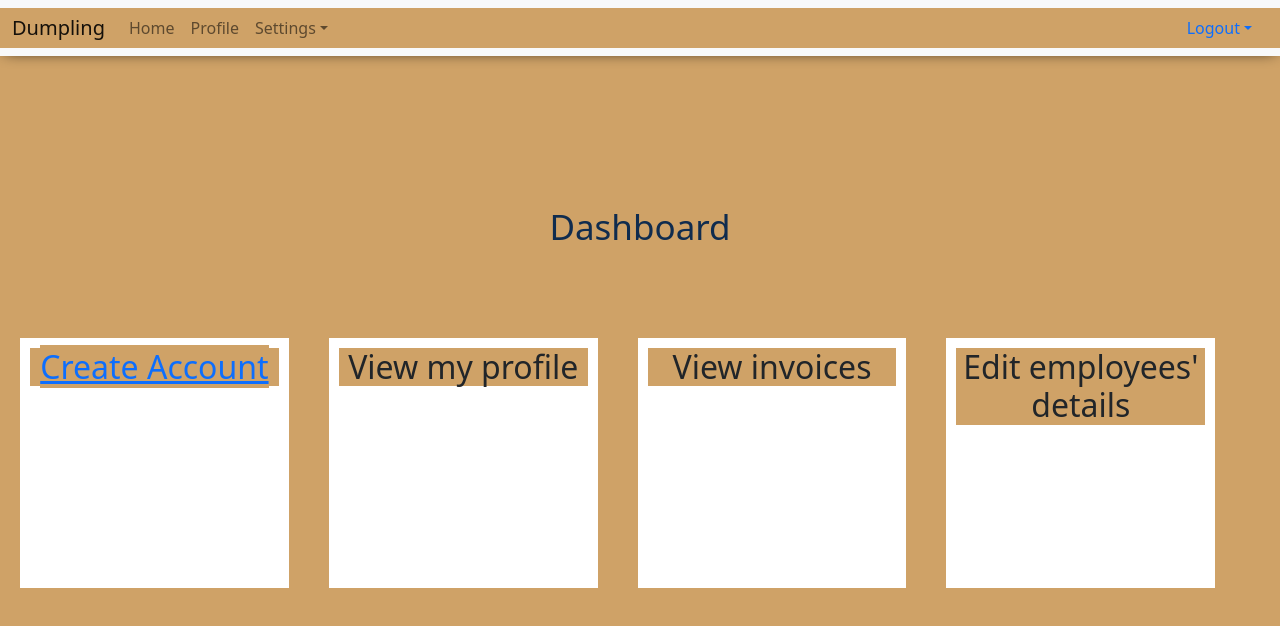
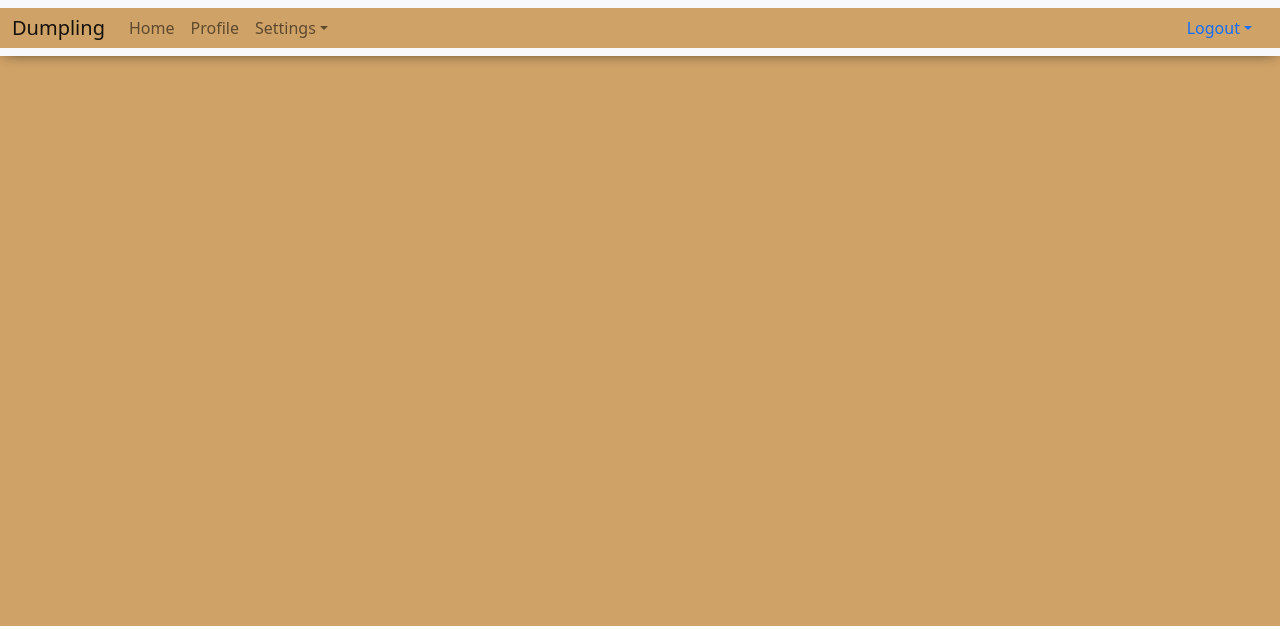
Before and after one commit to teckMUk/DataBase_Group12, a React (Create React App) app in the folder dumpling-management-system/: page /dashboard in a window 1280 px wide. Shown: the top 626 px of the page. Built offline with nearby package versions, Linux system fonts and the light colour scheme.

Commit message:
dash-board fixed

```diff
--- a/dumpling-management-system/src/pages/dashboard/dashboard.jsx
+++ b/dumpling-management-system/src/pages/dashboard/dashboard.jsx
@@ -1,36 +1,12 @@
 import "./dashboard.css";
 import Nav from '../../components/nav/nav';
-import {Link} from 'react-router-dom';
 
 
 export default function Home()
 {
     return(
-      <div>
 
         <Nav/>
 
-        <h2 class = "section-heading"> Dashboard </h2>
-
-
-      <div class="column-4 project-2">
-        <h2 class="project-text"> <Link to = '/create_account'> Create Account </Link> <br /> </h2>
-
-      </div>
-
-      <div class="column-4 project-3">
-        <h2 class="project-text">View my profile </h2>
-      </div>
-
-      <div class="column-4 project-4">
-        <h2 class="project-text">View invoices </h2>
-      </div>
-
-      <div class="column-4 project-5">
-        <h2 class="project-text">Edit employees' details </h2>
-      </div>
-
-
-      </div>
-    )
+        );
 }
```
